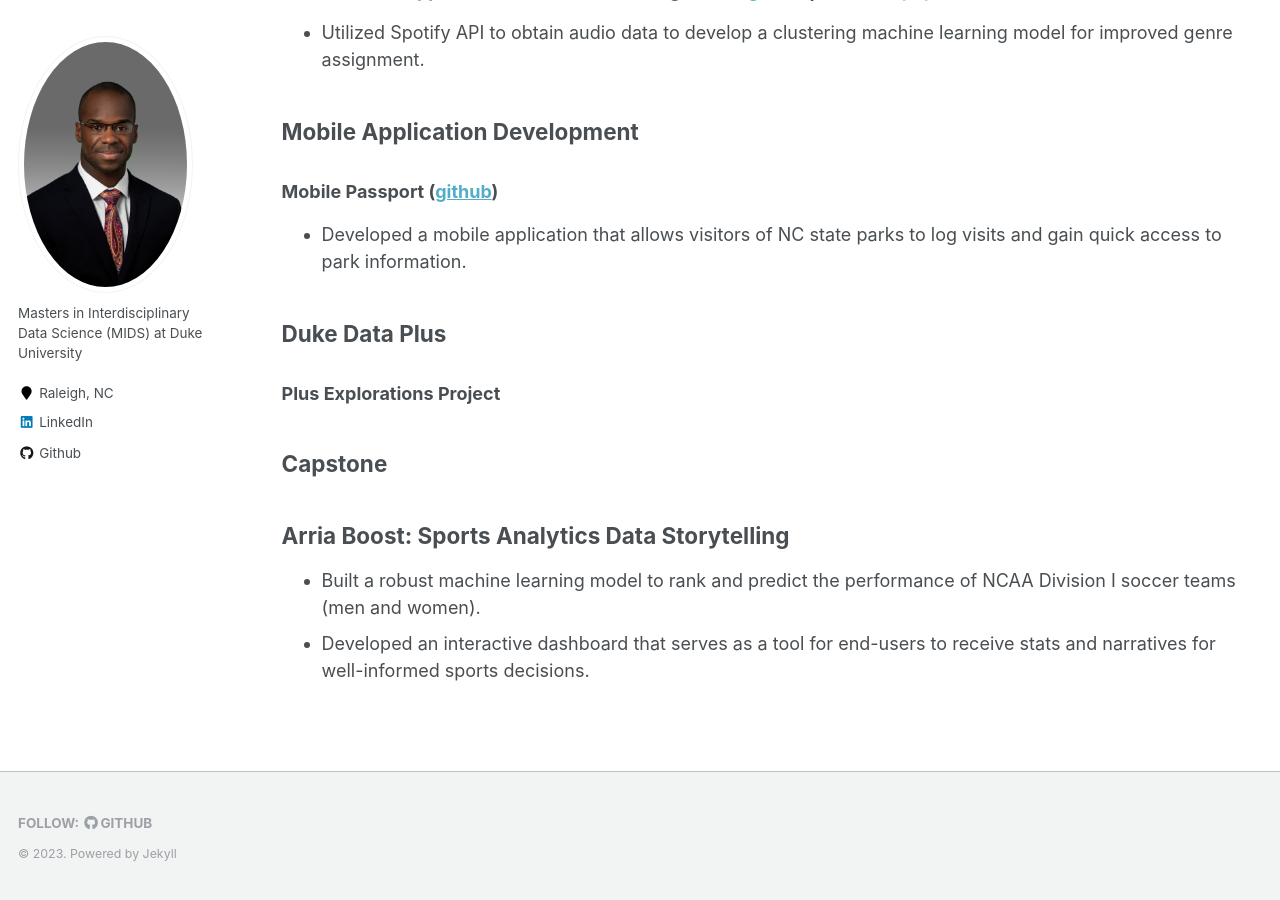
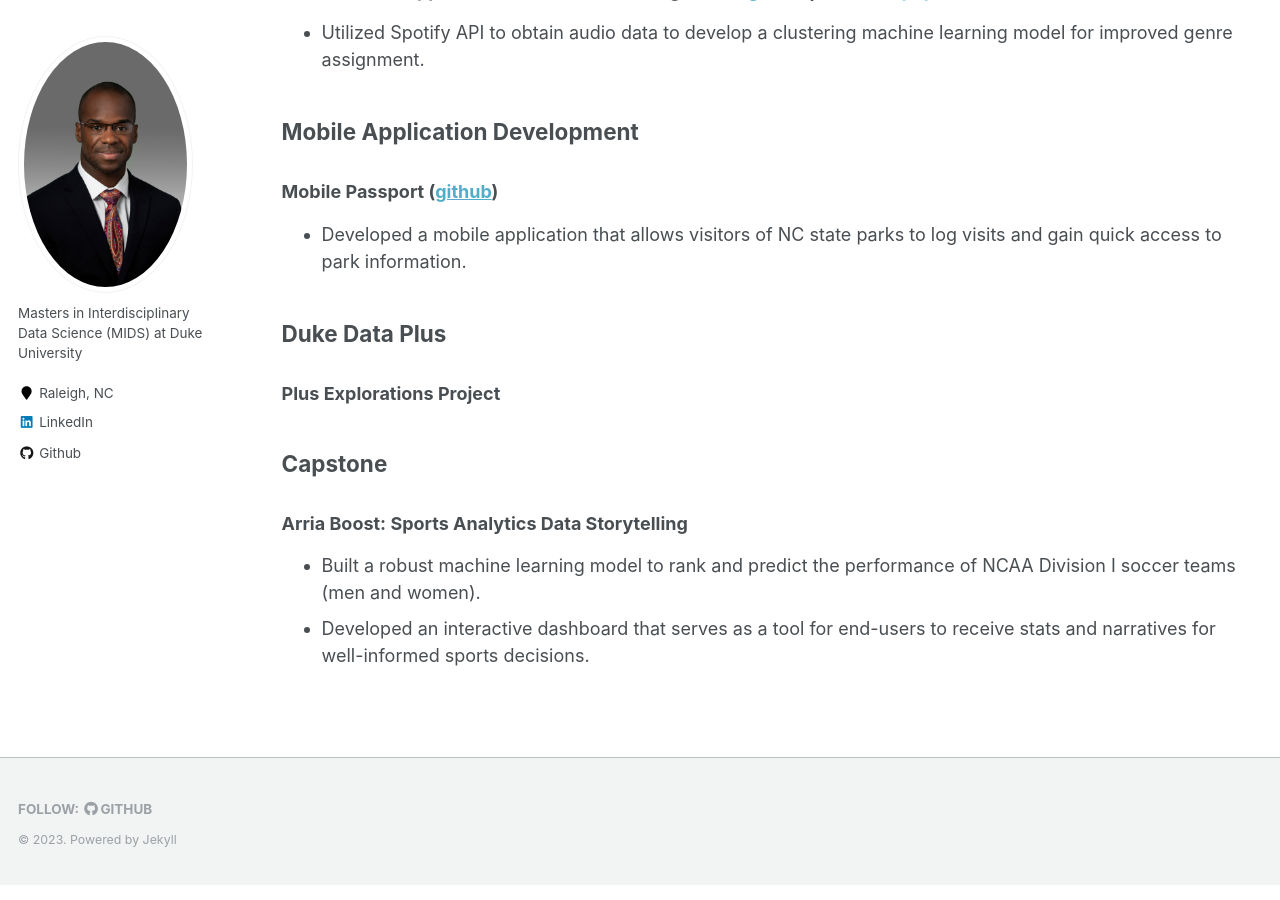
Before and after one commit to caratliff/caratliff.github.io, a Jekyll site: the page built from _pages/portfolio.md, in a window 1280 px wide and 900 px high, scrolled down 951 px. Built offline with Jekyll 4.4.1, drawn with Linux system fonts in a browser that asks for light colours.

```diff
--- a/_pages/portfolio.md
+++ b/_pages/portfolio.md
@@ -37,6 +37,6 @@ author_profile: true
 ### Plus Explorations Project
 
 ## Capstone
-## Arria Boost: Sports Analytics Data Storytelling
+### Arria Boost: Sports Analytics Data Storytelling
 * Built a robust machine learning model to rank and predict the performance of NCAA Division I soccer teams (men and women).
 * Developed an interactive dashboard that serves as a tool for end-users to receive stats and narratives for well-informed sports decisions.
```
